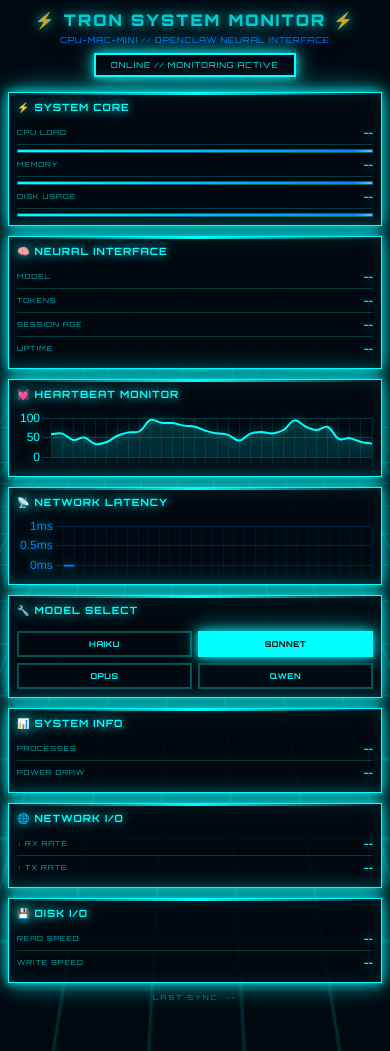
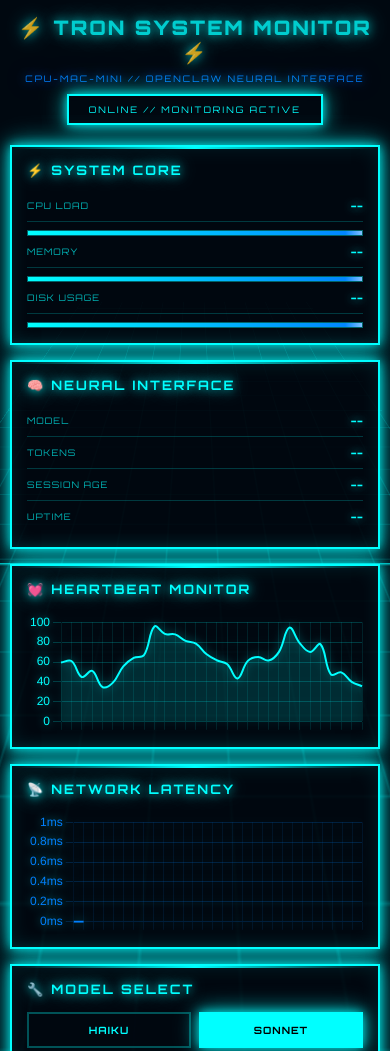
Before and after one commit to cyberpatrolunit/tron-dashboard, a website: page index.html in a window 390 px wide. Shown: the top 1051 px of the page. Before the commit the page ends 1012 px from the top, so only its background shows below. Drawn offline with nearby package versions, Linux system fonts and the light colour scheme; no server answers.

Commit message:
📱 Mobile optimization (working version)

```diff
--- a/index.html
+++ b/index.html
@@ -310,138 +310,83 @@
       filter: drop-shadow(0 0 5px var(--neon-cyan));
     }
 
-    /* Responsive - iPhone Portrait Micro-Scale */
+    /* Responsive - Mobile Compact */
     @media (max-width: 768px) {
-      body {
-        padding: 0;
+      .container {
+        padding: 15px 10px;
       }
 
-      .container {
-        padding: 10px 8px;
+      header {
+        margin-bottom: 20px;
       }
 
-      /* Compact header */
-      header {
+      h1 {
+        font-size: 20px;
+        letter-spacing: 2px;
+        margin-bottom: 8px;
+      }
+
+      .subtitle {
+        font-size: 9px;
+        letter-spacing: 2px;
+      }
+
+      .status-line {
+        margin-top: 10px;
+        padding: 8px 20px;
+        font-size: 9px;
+      }
+
+      .grid {
+        grid-template-columns: 1fr;
+        gap: 15px;
         margin-bottom: 15px;
       }
 
-      h1 {
-        font-size: 18px;
-        letter-spacing: 2px;
-        margin-bottom: 5px;
-      }
-
-      .subtitle {
-        font-size: 8px;
-        letter-spacing: 1px;
-      }
-
-      .status-line {
-        margin-top: 8px;
-        padding: 5px 15px;
-        font-size: 8px;
-        letter-spacing: 1px;
-      }
-
-      /* Compact grid */
-      .grid {
-        grid-template-columns: 1fr;
-        gap: 10px;
-        margin-bottom: 10px;
-      }
-
-      /* Micro cards */
       .card {
-        padding: 10px;
-        border-width: 1px;
+        padding: 15px;
       }
 
       .card h2 {
-        font-size: 11px;
-        letter-spacing: 1px;
-        margin-bottom: 8px;
+        font-size: 13px;
+        letter-spacing: 2px;
+        margin-bottom: 12px;
       }
 
       .stat {
-        padding: 6px 0;
+        padding: 8px 0;
+        font-size: 11px;
       }
 
       .stat-label {
-        font-size: 8px;
+        font-size: 9px;
       }
 
       .stat-value {
+        font-size: 12px;
+      }
+
+      .chart-container {
+        height: 120px;
+      }
+
+      .model-buttons {
+        gap: 8px;
+      }
+
+      .model-btn {
+        padding: 10px;
         font-size: 10px;
       }
 
-      .progress-bar {
-        height: 4px;
-        margin-top: 4px;
+      .timestamp {
+        font-size: 9px;
+        margin-top: 15px;
       }
 
-      /* Compact charts */
-      .chart-container {
-        height: 80px;
-        margin-top: 8px;
-      }
-
-      /* Micro model buttons */
-      .model-buttons {
-        gap: 6px;
-      }
-
-      .model-btn {
-        padding: 6px;
-        font-size: 8px;
-        letter-spacing: 0.5px;
-      }
-
-      /* Compact timestamp */
-      .timestamp {
-        font-size: 7px;
-        margin-top: 10px;
-      }
-
-      /* Hide scan line on mobile for performance */
-      body::after {
-        display: none;
-      }
-
-      /* Smaller grid background */
+      /* Optimize animations for mobile */
       body::before {
-        background-size: 30px 30px;
-      }
-
-      /* Make large cards single column too */
-      .large-card {
-        grid-column: 1;
-      }
-    }
-
-    /* Extra compact for very small screens (iPhone SE, etc) */
-    @media (max-width: 400px) {
-      h1 {
-        font-size: 16px;
-      }
-
-      .card {
-        padding: 8px;
-      }
-
-      .card h2 {
-        font-size: 10px;
-      }
-
-      .stat-label {
-        font-size: 7px;
-      }
-
-      .stat-value {
-        font-size: 9px;
-      }
-
-      .chart-container {
-        height: 60px;
+        background-size: 35px 35px;
       }
     }
   </style>
```
